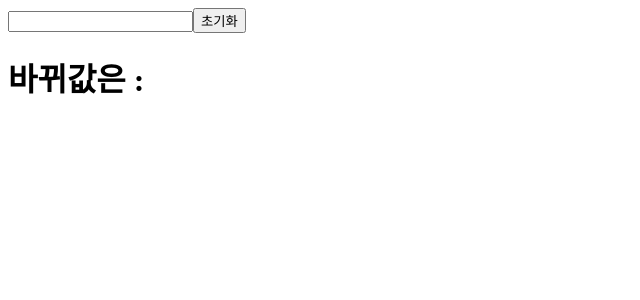
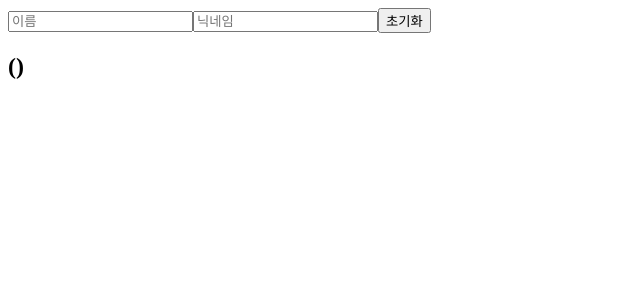
Before and after one commit to bbsmax/study-react, a React (Create React App) app in the folder react-tutorial/: page / in a window 1280 px wide. Shown: the top 300 px of the page, without its empty margins (0-640 px from the left). Built offline with nearby package versions, Linux system fonts and the light colour scheme.

Commit message:
MultiInput

```diff
--- a/react-tutorial/src/App.js
+++ b/react-tutorial/src/App.js
@@ -3,6 +3,7 @@ import Hello from "./Hello";
 import Wrapper from "./Wrapper";
 import Counter from "./Counter";
 import InputSample from './InputSample';
+import MultiInput from './MultiInput';
 
 function App() {
   return (
@@ -12,7 +13,8 @@ function App() {
             <Hello />
         </Wrapper>*/}
       {/* <Counter /> */}
-      <InputSample />
+      {/* <InputSample /> */}
+      <MultiInput />
     </>
 
   );
--- /dev/null
+++ b/react-tutorial/src/MultiInput.js
@@ -0,0 +1,42 @@
+import React, { useState, useRef } from 'react';
+
+function MultiInput() {
+    const [inputs, setInputs] = useState({
+        name: '',
+        nickname: '',
+    })
+
+    const { name, nickname } = inputs;
+    const useInput = useRef()
+
+    const onChange = (e) => {
+        console.log(e.target);
+        const { name, value } = e.target;
+        console.log("name, value : ", name, value);
+
+        setInputs({
+            ...inputs,
+            [name]: value
+        });
+    }
+
+    const onClick = () => {
+        setInputs({
+            name: '',
+            nickname: '',
+        })
+
+        useInput.current.focus();
+    }
+
+    return (
+        <>
+            <input name="name" placeholder="이름" onChange={onChange} value={name} ref={useInput} />
+            <input name="nickname" placeholder="닉네임" onChange={onChange} value={nickname} />
+            <button onClick={onClick} >초기화</button>
+            <h2>{name}({nickname})</h2>
+        </>
+    );
+}
+
+export default MultiInput;
```
